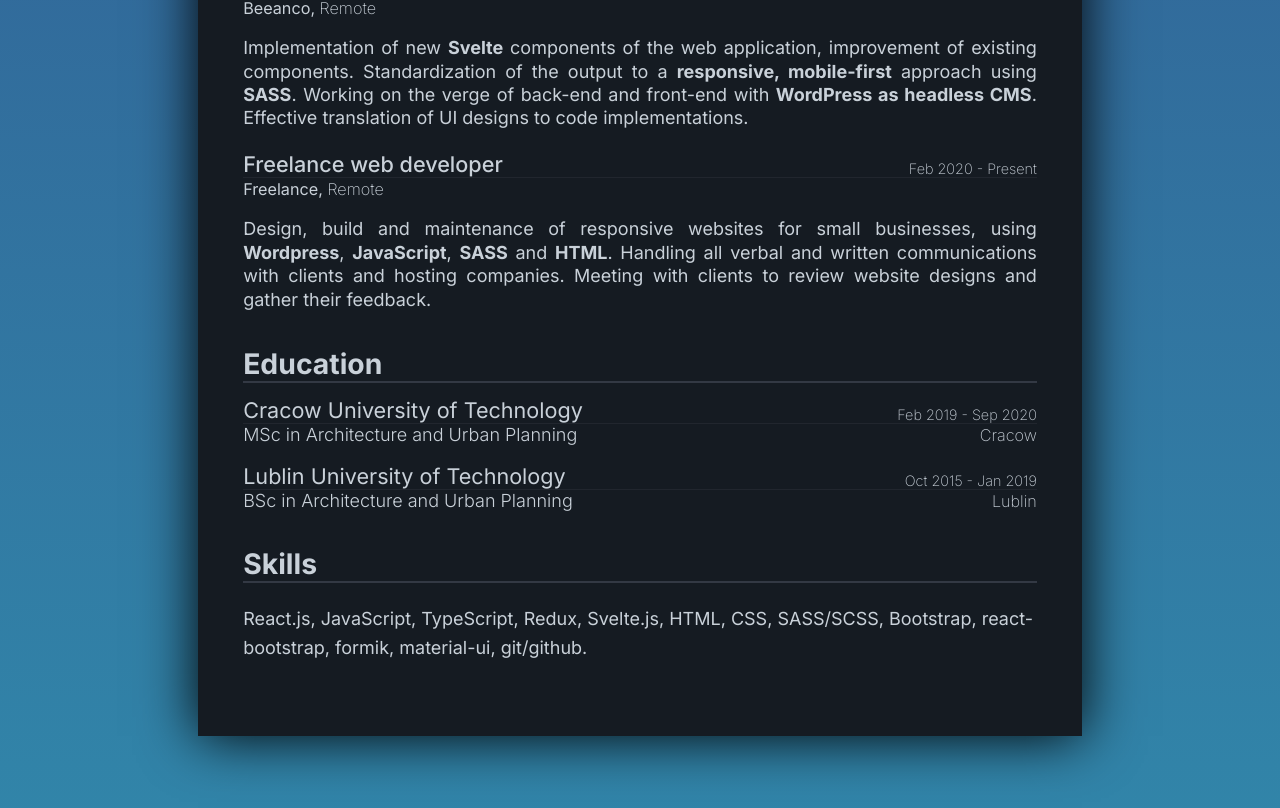
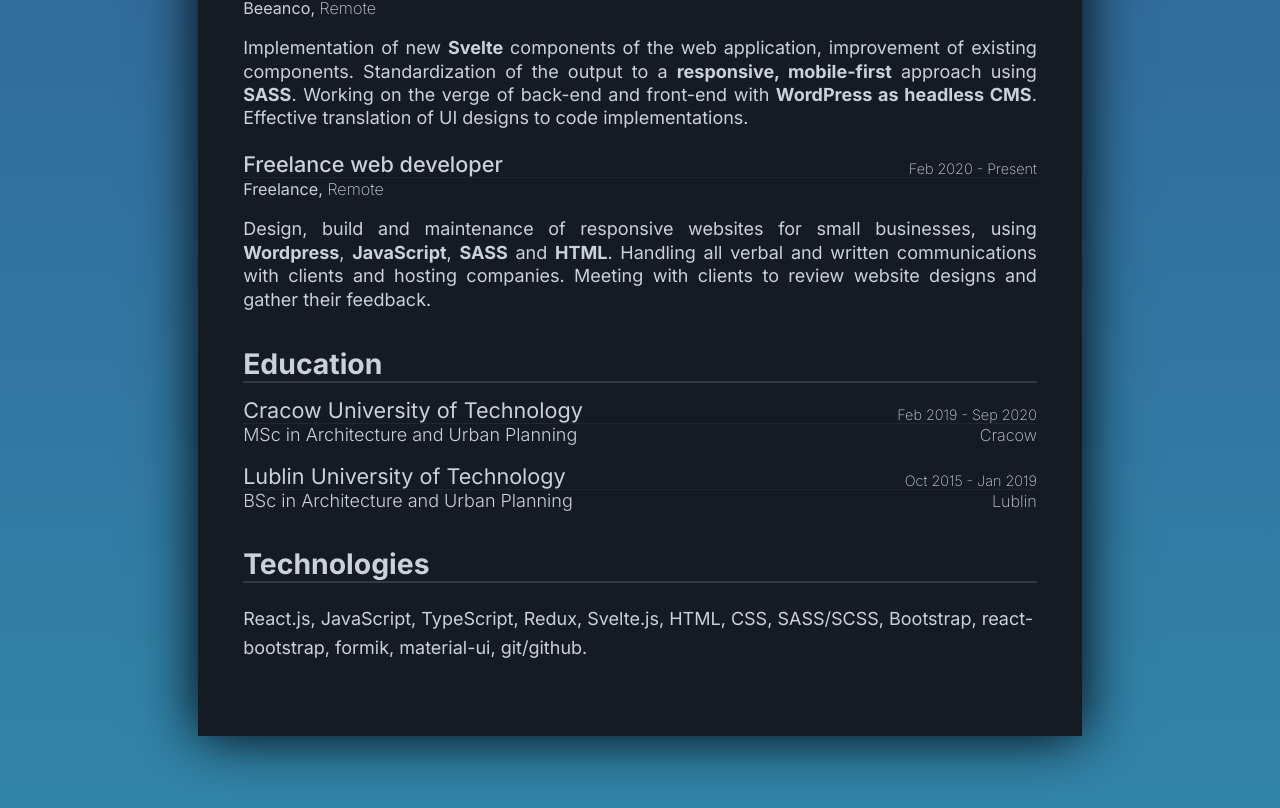
Before and after one commit to grzegorzxpatyk/my-resume, a React (Create React App) app: page / in a window 1280 px wide. Shown: the part 824-1632 px from the top of the page. Built offline with nearby package versions, Linux system fonts and the light colour scheme.

Commit message:
Change skill section heading to 'Technologies'

```diff
--- a/src/Skills.js
+++ b/src/Skills.js
@@ -4,7 +4,7 @@ import './Skills.scss';
 export default function Skills(props) {
     return (
         <section className="skills">
-            <h3 className="section-title">Skills</h3>
+            <h3 className="section-title">Technologies</h3>
             <div className="skills-list">
                 {props.skills.map((skill, skillIndex) => {
                     return (
```
